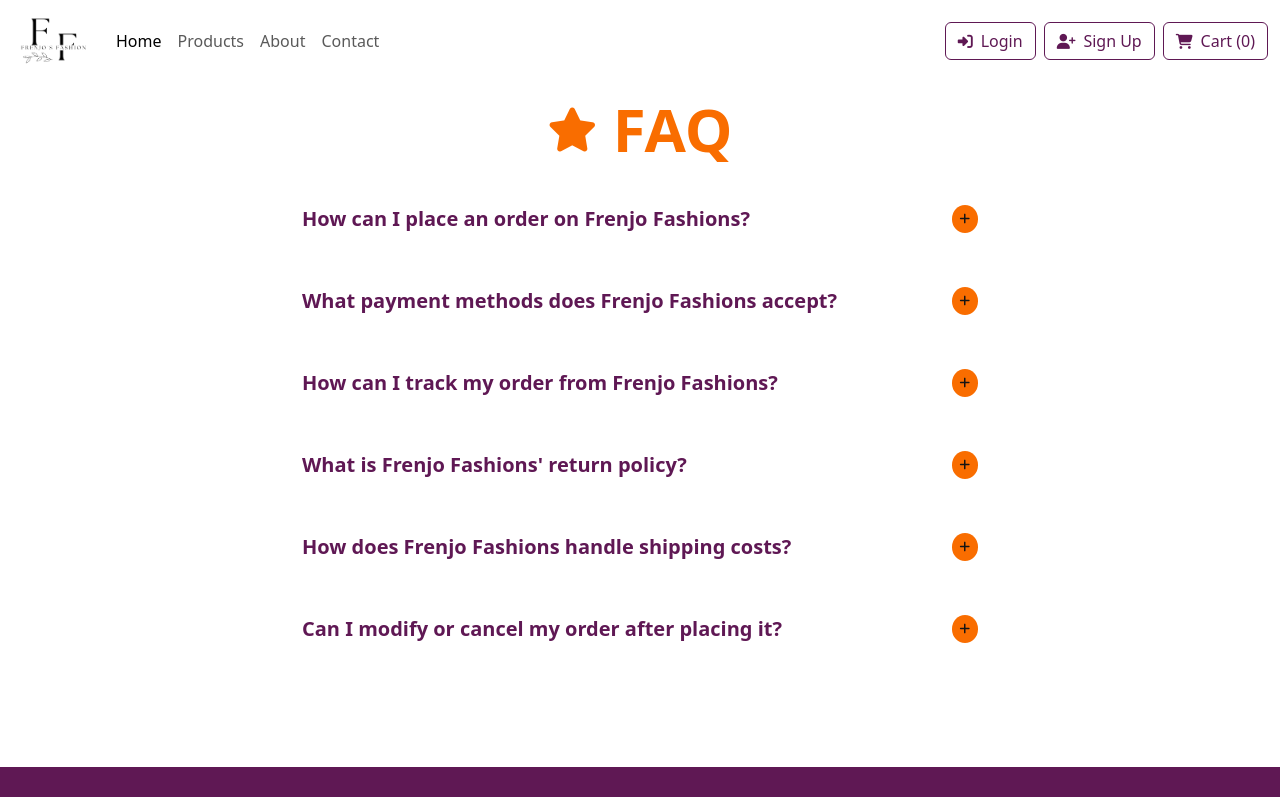
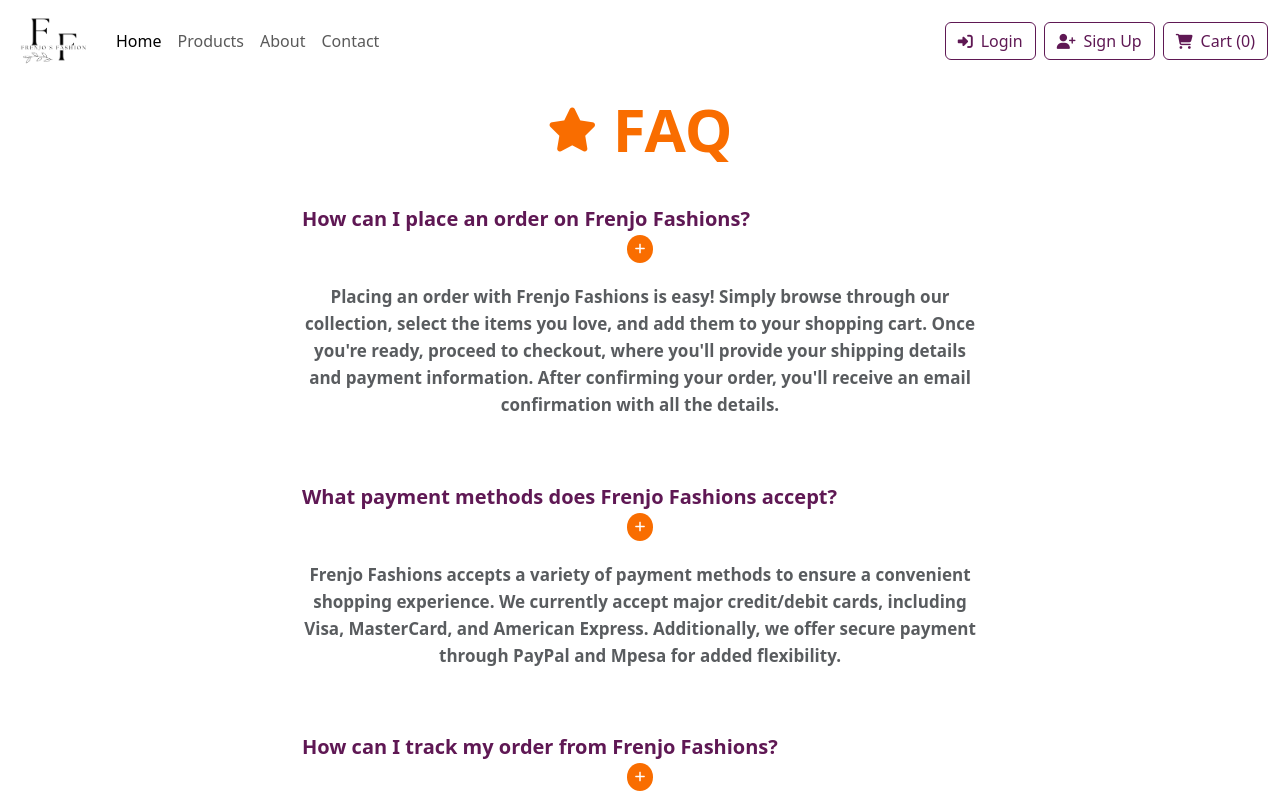
Before and after one commit to Brendafrenjo/e-commerce-app, a React (Create React App) app: page /faqs in a window 1280 px wide. Shown: the top 797 px of the page. Built offline with nearby package versions, Linux system fonts and the light colour scheme.

Commit message:
Updated Faqs.js
I incorporated useState to ensure that only one faq remains expanded at all times. I utilized conditional rendering to ensure that when an faq is expanded and clicked, it it collapses, while when it is clicked when is collapsed, it expands.

```diff
--- a/src/Faqs.js
+++ b/src/Faqs.js
@@ -1,124 +1,80 @@
-import React from "react";
+import React, { useState } from "react";
 import "./Faqs.css";
 
 export default function Faqs() {
+  const [activeIndex, setActiveIndex] = useState(null);
+
+  const faqs = [
+    {
+      question: "How can I place an order on Frenjo Fashions?",
+      answer:
+        "Placing an order with Frenjo Fashions is easy! Simply browse through our collection, select the items you love, and add them to your shopping cart. Once you're ready, proceed to checkout, where you'll provide your shipping details and payment information. After confirming your order, you'll receive an email confirmation with all the details.",
+    },
+    {
+      question: "What payment methods does Frenjo Fashions accept?",
+      answer:
+        "Frenjo Fashions accepts a variety of payment methods to ensure a convenient shopping experience. We currently accept major credit/debit cards, including Visa, MasterCard, and American Express. Additionally, we offer secure payment through PayPal and Mpesa for added flexibility.",
+    },
+    {
+      question: "How can I track my order from Frenjo Fashions?",
+      answer:
+        "Tracking your order is simple! Once your order is shipped, you will receive a confirmation email with a tracking number and a link to the carrier's website. You can use this information to monitor the status and location of your package in real-time.",
+    },
+    {
+      question: "What is Frenjo Fashions' return policy?",
+      answer:
+        "At Frenjo Fashions, we want you to be completely satisfied with your purchase. If for any reason you're not happy with your order, you can return it within 30 days of receiving it. Please visit our 'Returns & Exchanges' page for detailed instructions on initiating a return or exchange.",
+    },
+    {
+      question: "How does Frenjo Fashions handle shipping costs?",
+      answer:
+        "We offer free standard shipping on all orders within the continental United States. For international orders or expedited shipping options, shipping costs may apply. You can view the shipping fees during the checkout process before finalizing your purchase.",
+    },
+    {
+      question: "Can I modify or cancel my order after placing it?",
+      answer:
+        "We process orders quickly to ensure timely delivery. Once an order is placed, modifications or cancellations may not be possible. Please contact our customer support team as soon as possible, and we'll do our best to assist you. Keep in mind that once an order has been shipped, it cannot be modified or canceled.",
+    },
+  ];
+
+  function toggleChange(index) {
+    setActiveIndex(activeIndex === index ? null : index);
+  }
+
   return (
     <div className="Faqs" id="faqs">
-      <div class="container">
+      <div className="container">
         <h1>
-          <span class="faq-icon">
-            <i class="fa-solid fa-star"></i>
+          <span className="faq-icon">
+            <i className="fa-solid fa-star"></i>
           </span>
           <span> FAQ</span>
         </h1>
-        <div class="faq">
-          <div class="accordion-question">
-            <h2>How can I place an order on Frenjo Fashions?</h2>
-            <span>
-              <i class="fa-solid fa-plus plus-icon"></i>
-              <i class="fa-solid fa-minus minus-icon"></i>
-            </span>
+        {faqs.map((faq, index) => (
+          <div
+            className={`faq ${activeIndex === index ? "active" : ""}`}
+            onClick={() => toggleChange(index)}
+          >
+            <div className="question">
+              <h2>{faq.question}</h2>
+              <span>
+                <i
+                  className={`fa-solid fa-plus plus-icon text-white ${
+                    activeIndex === index ? "active" : ""
+                  }`}
+                ></i>
+                <i
+                  className={`fa-solid fa-minus minus-icon text-white ${
+                    activeIndex === index ? "active" : ""
+                  }`}
+                ></i>
+              </span>
+            </div>
+            <div className="answer text-muted">
+              <p>{faq.answer}</p>
+            </div>
           </div>
-          <div class="accordion-answer">
-            <p>
-              Placing an order with Frenjo Fashions is easy! Simply browse
-              through our collection, select the items you love, and add them to
-              your shopping cart. Once you're ready, proceed to checkout, where
-              you'll provide your shipping details and payment information.
-              After confirming your order, you'll receive an email confirmation
-              with all the details.
-            </p>
-          </div>
-        </div>
-        <div class="faq">
-          <div class="accordion-question">
-            <h2>What payment methods does Frenjo Fashions accept?</h2>
-            <span>
-              <i class="fa-solid fa-plus plus-icon"></i>
-              <i class="fa-solid fa-minus minus-icon"></i>
-            </span>
-          </div>
-          <div class="accordion-answer">
-            <p>
-              Frenjo Fashions accepts a variety of payment methods to ensure a
-              convenient shopping experience. We currently accept major
-              credit/debit cards, including Visa, MasterCard, and American
-              Express. Additionally, we offer secure payment through PayPal and
-              Mpesa for added flexibility.
-            </p>
-          </div>
-        </div>
-        <div class="faq">
-          <div class="accordion-question">
-            <h2>How can I track my order from Frenjo Fashions?</h2>
-            <span>
-              <i class="fa-solid fa-plus plus-icon"></i>
-              <i class="fa-solid fa-minus minus-icon"></i>
-            </span>
-          </div>
-          <div class="accordion-answer">
-            <p>
-              Tracking your order is simple! Once your order is shipped, you
-              will receive a confirmation email with a tracking number and a
-              link to the carrier's website. You can use this information to
-              monitor the status and location of your package in real-time.
-            </p>
-          </div>
-        </div>
-        <div class="faq">
-          <div class="accordion-question">
-            <h2>What is Frenjo Fashions' return policy?</h2>
-            <span>
-              <i class="fa-solid fa-plus plus-icon"></i>
-              <i class="fa-solid fa-minus minus-icon"></i>
-            </span>
-          </div>
-          <div class="accordion-answer">
-            <p>
-              At Frenjo Fashions, we want you to be completely satisfied with
-              your purchase. If for any reason you're not happy with your order,
-              you can return it within 30 days of receiving it. Please visit our
-              "Returns & Exchanges" page for detailed instructions on initiating
-              a return or exchange.
-            </p>
-          </div>
-        </div>
-        <div class="faq">
-          <div class="accordion-question">
-            <h2>How does Frenjo Fashions handle shipping costs?</h2>
-            <span>
-              <i class="fa-solid fa-plus plus-icon"></i>
-              <i class="fa-solid fa-minus minus-icon"></i>
-            </span>
-          </div>
-          <div class="accordion-answer">
-            <p>
-              We offer free standard shipping on all orders within the
-              continental United States. For international orders or expedited
-              shipping options, shipping costs may apply. You can view the
-              shipping fees during the checkout process before finalizing your
-              purchase.
-            </p>
-          </div>
-        </div>
-        <div class="faq">
-          <div class="accordion-question">
-            <h2>Can I modify or cancel my order after placing it?</h2>
-            <span>
-              <i class="fa-solid fa-plus plus-icon"></i>
-              <i class="fa-solid fa-minus minus-icon"></i>
-            </span>
-          </div>
-          <div class="accordion-answer">
-            <p>
-              We process orders quickly to ensure timely delivery. Once an order
-              is placed, modifications or cancellations may not be possible.
-              Please contact our customer support team as soon as possible, and
-              we'll do our best to assist you. Keep in mind that once an order
-              has been shipped, it cannot be modified or canceled.
-            </p>
-          </div>
-        </div>
+        ))}
       </div>
     </div>
   );
```
